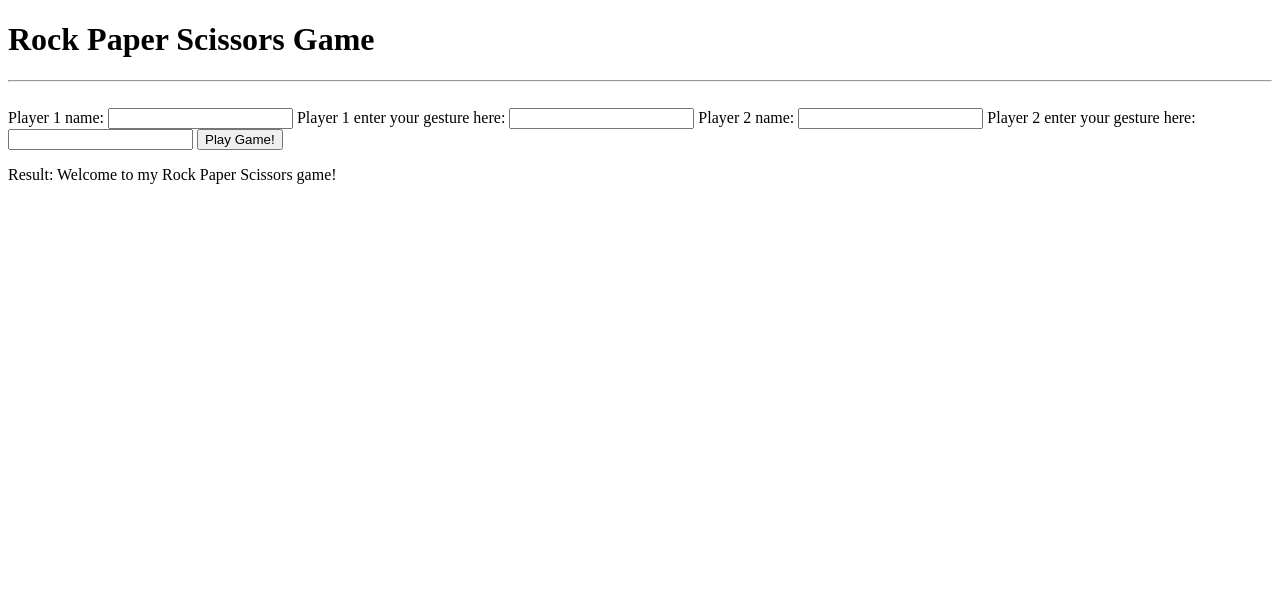
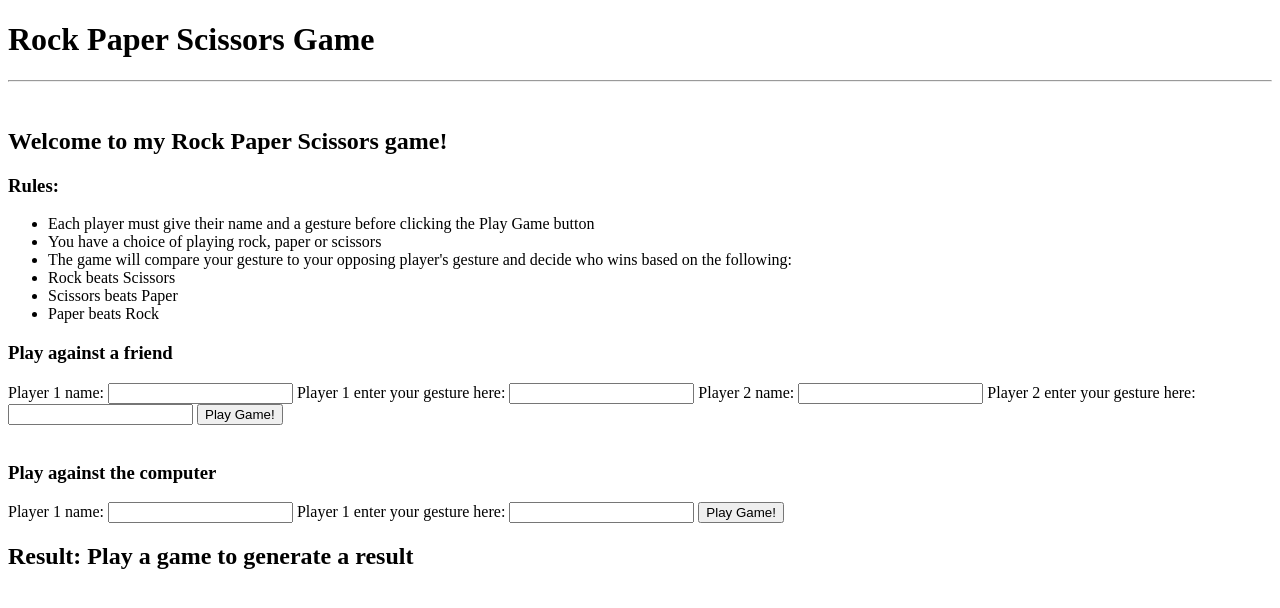
Before and after one commit to Andrew-High/codeclan_rock_paper_scissors_homework, a Flask app: page /game in a window 1280 px wide. Shown: the top 608 px of the page. Run offline with Flask 2, Linux system fonts and the light colour scheme.

Commit message:
added computer random gesture functionality but urls not working yet

```diff
--- a/controllers/controller.py
+++ b/controllers/controller.py
@@ -5,7 +5,7 @@ from models.player import Player
 
 @app.route("/game")
 def index():
-    return render_template("index.html", result = "Welcome to my Rock Paper Scissors game!")
+    return render_template("index.html", result = "Play a game to generate a result")
 
 @app.route("/game/<player1move>/<player2move>")
 def play_game(player1move, player2move):
@@ -22,3 +22,19 @@ def play_game_with_inputs():
     game = Game(player_1, player_2)
     result = game.play_game()
     return render_template("index.html", result = result)
+
+@app.route("/game", methods=["POST"])
+def play_game_with_computer():
+    player_1 = Player(request.form["player1name"], request.form["player1move"])
+    def computer_gesture():
+        random_number = random()
+        if random_number >= 0 and random_number < 0.33:
+            return "rock"
+        elif random_number >= 0.33 and random_number < 0.66:
+            return "paper"
+        elif random_number >= 0.66:
+            return "scissors"
+    player_2 = Player("The computer", computer_gesture)
+    game = Game(player_1, player_2)
+    result = game.play_game()
+    return render_template("index.html", result = result)
--- a/templates/index.html
+++ b/templates/index.html
@@ -10,6 +10,17 @@
     <h1>Rock Paper Scissors Game</h1>
     <hr>
     <br>
+    <h2>Welcome to my Rock Paper Scissors game!</h2>
+    <h3>Rules:</h3>
+    <ul>
+        <li>Each player must give their name and a gesture before clicking the Play Game button</li>
+        <li>You have a choice of playing rock, paper or scissors</li>
+        <li>The game will compare your gesture to your opposing player's gesture and decide who wins based on the following:</li>
+        <li>Rock beats Scissors</li>
+        <li>Scissors beats Paper</li>
+        <li>Paper beats Rock</li>
+    </ul>
+    <h3>Play against a friend</h3>
     <form class="form-inline" action="/game" method="POST">
 
         <label for="player1name">Player 1 name:</label>
@@ -27,6 +38,19 @@
         <input type="submit" value="Play Game!">
 
     </form>
-    <p>Result: {{result}}</p>
+    <br>
+    <h3>Play against the computer</h3>
+    <form class="form-inline" action="/game" method="POST">
+
+        <label for="player1name">Player 1 name:</label>
+        <input type="text" name="player1name" id="player1name">
+
+        <label for="player1move">Player 1 enter your gesture here:</label>
+        <input type="text" name="player1move" id="player1move">
+
+        <input type="submit" value="Play Game!">
+
+    </form>
+    <h2>Result: {{result}}</h2>
 </body>
 </html>
```
Lines whose indentation alone changed are shown as unchanged.
